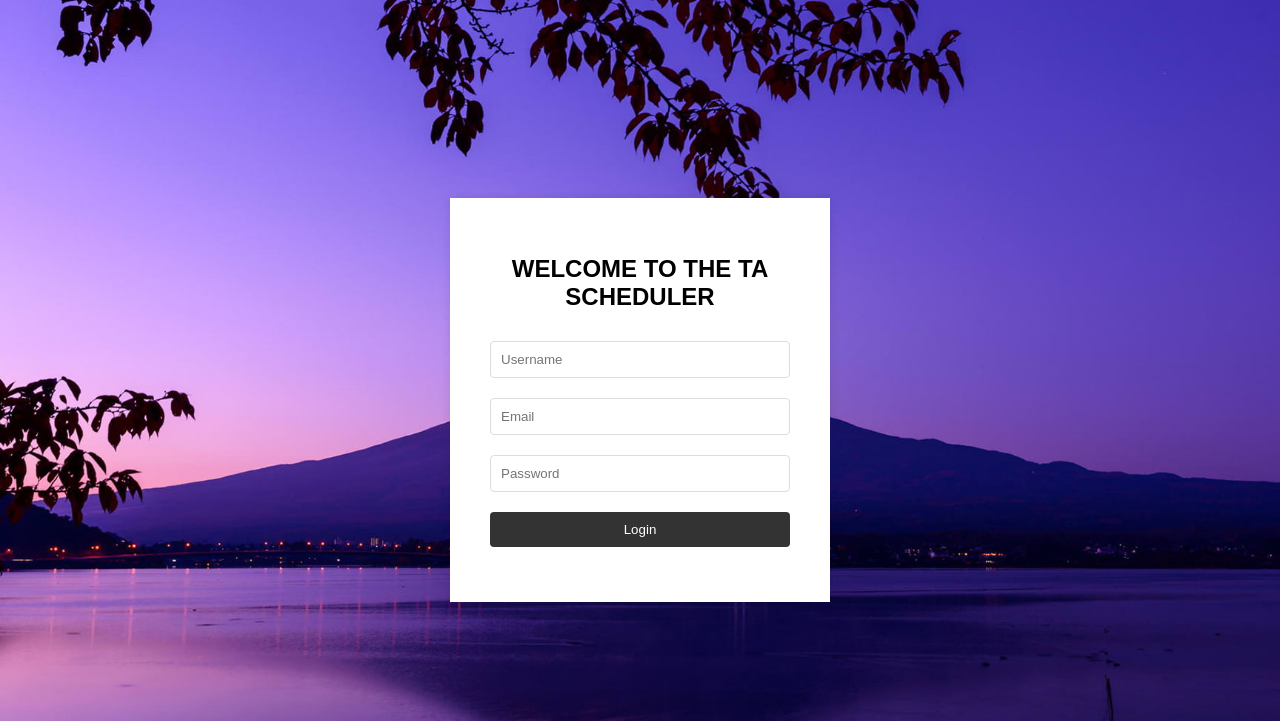
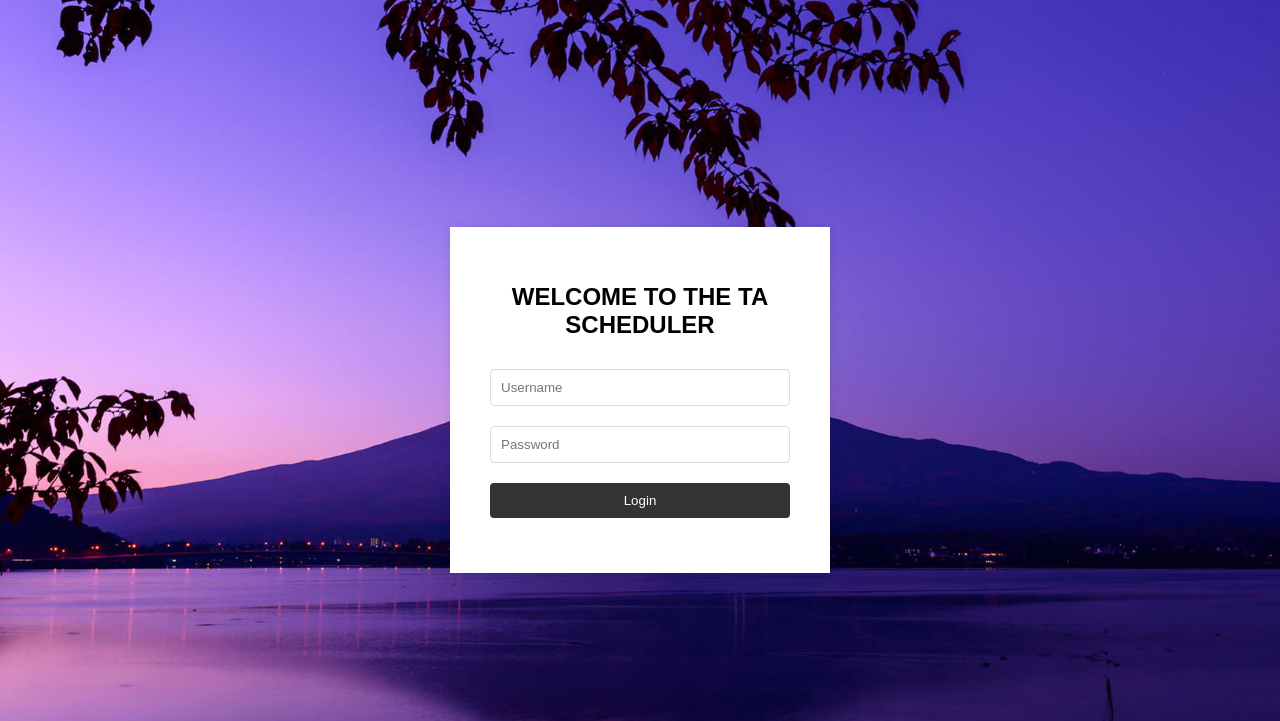
Before and after one commit to NathanEdwards2023/TaScheduler, a Django app: page /accounts/login/ in a window 1280 px wide. Shown: the top 721 px of the page. Run offline with Django 5.2, Linux system fonts and the light colour scheme.

Commit message:
Settings.py change

```diff
--- a/templates/registration/login.html
+++ b/templates/registration/login.html
@@ -32,9 +32,9 @@
             <label>
                 <input type="text" name="username" placeholder="Username">
             </label>
-            <label>
-                <input type="email" name="email" placeholder="Email">
-            </label>
+{#            <label>#}
+{#                <input type="email" name="email" placeholder="Email">#}
+{#            </label>#}
             <label>
                 <input type="password" name="password" placeholder="Password">
             </label>
```
Also changed, not shown: db.sqlite3.
